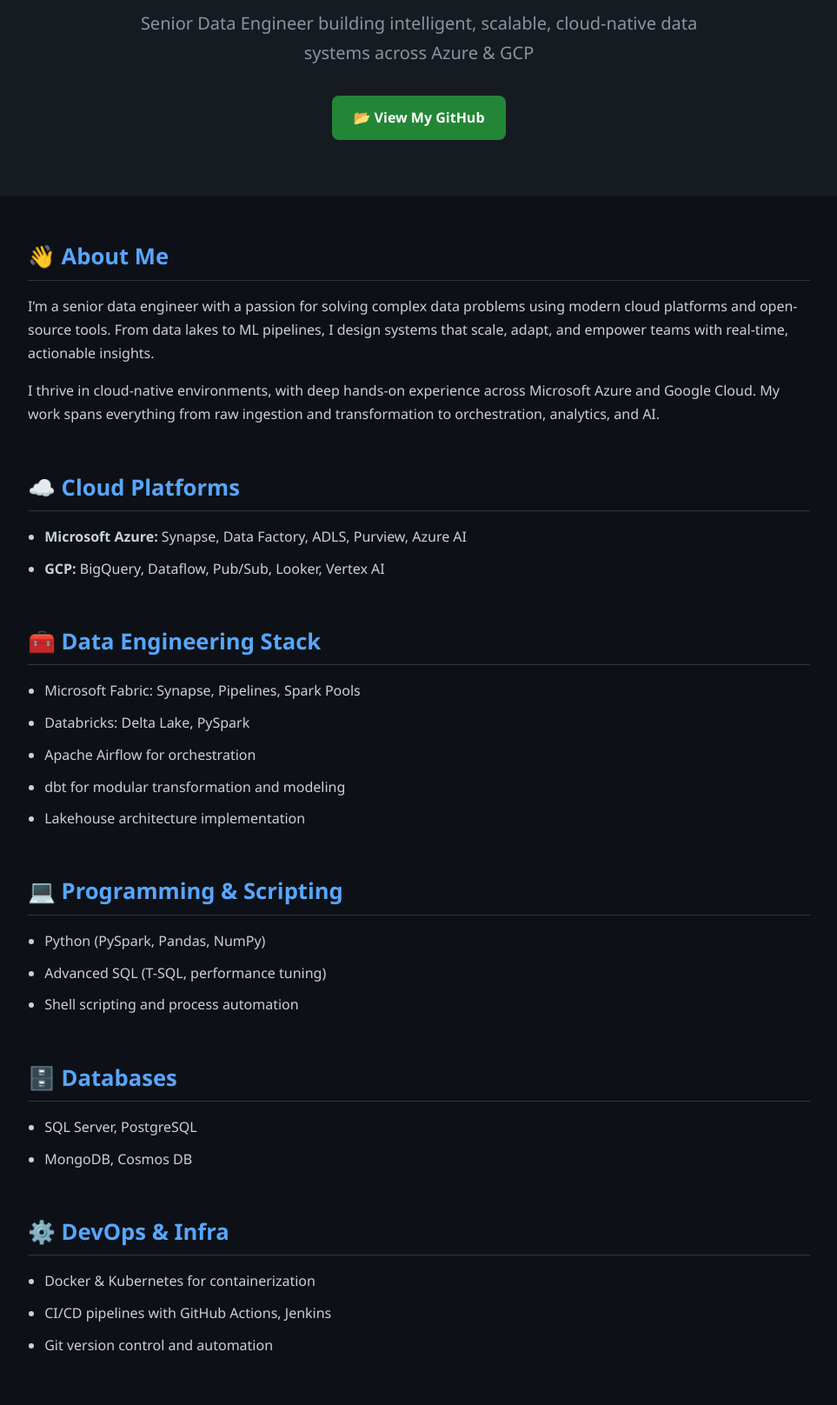
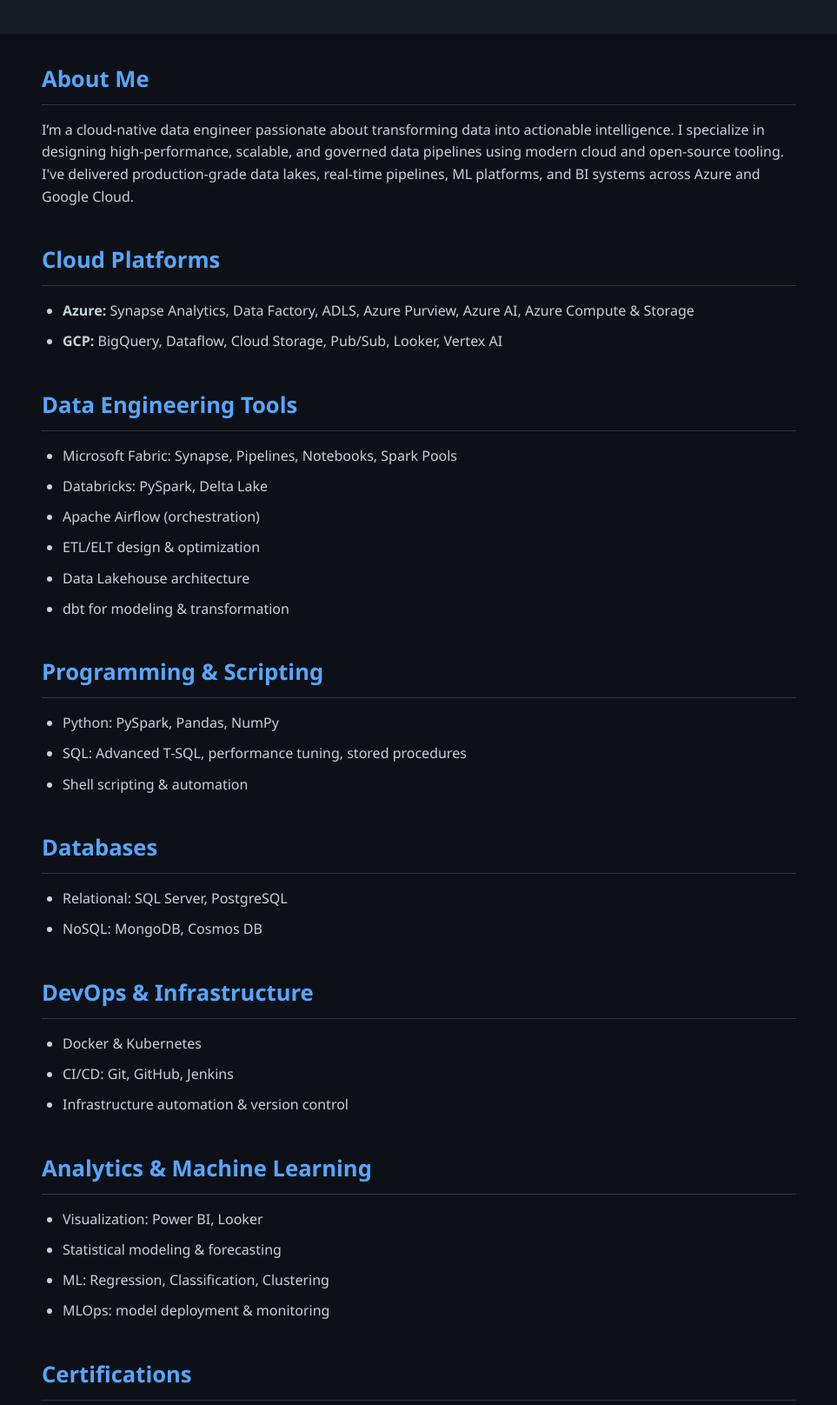
Before and after one commit to allanmoments/allanmoments.github.io, a plain HTML site: page index.html in a window 1280 px wide. Shown: the part 165-1781 px from the top of the page at 87% size, without its empty margins (158-1121 px from the left). Drawn offline with Linux system fonts and the light colour scheme.

Commit message:
🚀 Revamp portfolio landing page with new design and content

```diff
--- a/index.html
+++ b/index.html
@@ -2,179 +2,195 @@
 <html lang="en">
 <head>
   <meta charset="UTF-8" />
-  <meta name="viewport" content="width=device-width, initial-scale=1.0"/>
+  <meta name="viewport" content="width=device-width, initial-scale=1.0" />
   <title>Allan | Senior Data Engineer</title>
   <style>
+    :root {
+      --bg-color: #0d1117;
+      --text-color: #c9d1d9;
+      --secondary-text: #8b949e;
+      --accent-color: #58a6ff;
+      --header-bg: #161b22;
+      --border-color: #30363d;
+      --footer-color: #6e7681;
+    }
+
+    * {
+      box-sizing: border-box;
+      margin: 0;
+      padding: 0;
+    }
+
     body {
-      margin: 0;
       font-family: 'Segoe UI', Tahoma, Geneva, Verdana, sans-serif;
-      background-color: #0d1117;
-      color: #c9d1d9;
-      line-height: 1.7;
+      background-color: var(--bg-color);
+      color: var(--text-color);
+      line-height: 1.6;
     }
+
     header {
-      background: #161b22;
-      padding: 4rem 1rem;
+      background: var(--header-bg);
+      padding: 3rem 1rem;
       text-align: center;
     }
+
     header h1 {
-      margin: 0;
-      font-size: 3.5rem;
-      color: #58a6ff;
+      font-size: 2.8rem;
+      margin-bottom: 0.5rem;
     }
+
     header p {
-      font-size: 1.25rem;
-      color: #8b949e;
-      max-width: 700px;
-      margin: 1rem auto 0;
+      font-size: 1.1rem;
+      color: var(--secondary-text);
     }
-    section {
+
+    main {
       max-width: 900px;
-      margin: 3rem auto;
+      margin: 2rem auto;
       padding: 0 1rem;
     }
+
+    section {
+      margin-bottom: 2.5rem;
+    }
+
     h2 {
-      border-bottom: 1px solid #30363d;
-      padding-bottom: 0.3rem;
+      font-size: 1.6rem;
+      border-bottom: 1px solid var(--border-color);
+      padding-bottom: 0.5rem;
       margin-bottom: 1rem;
-      color: #58a6ff;
-      font-size: 1.6rem;
+      color: var(--accent-color);
     }
+
     ul {
-      padding-left: 1.2rem;
+      list-style-type: disc;
+      padding-left: 1.5rem;
     }
+
     li {
       margin-bottom: 0.6rem;
     }
-    strong {
-      color: #c9d1d9;
-    }
+
     a {
-      color: #58a6ff;
+      color: var(--accent-color);
       text-decoration: none;
     }
+
     a:hover {
       text-decoration: underline;
     }
-    .cta {
-      margin-top: 2rem;
-      display: inline-block;
-      padding: 0.75rem 1.5rem;
-      background-color: #238636;
-      color: #fff;
-      border-radius: 8px;
-      text-decoration: none;
-      font-weight: bold;
-    }
-    .cta:hover {
-      background-color: #2ea043;
-    }
-    .subtext {
-      color: #8b949e;
-      font-size: 0.95rem;
-    }
+
     footer {
       text-align: center;
       padding: 2rem;
       font-size: 0.85rem;
-      color: #6e7681;
+      color: var(--footer-color);
+    }
+
+    @media (max-width: 600px) {
+      header h1 {
+        font-size: 2.2rem;
+      }
+      header p {
+        font-size: 1rem;
+      }
     }
   </style>
 </head>
 <body>
   <header>
     <h1>Allan</h1>
-    <p>Senior Data Engineer building intelligent, scalable, cloud-native data systems across Azure & GCP</p>
-    <a href="https://github.com/allanmoments" target="_blank" class="cta">📂 View My GitHub</a>
+    <p>Senior Data Engineer | Azure & GCP | Building Intelligent, Scalable Data Systems</p>
   </header>
 
-  <section>
-    <h2>👋 About Me</h2>
+  <main>
+    <section id="about">
+      <h2>About Me</h2>
       <p>
-      I’m a senior data engineer with a passion for solving complex data problems using modern cloud platforms and open-source tools. From data lakes to ML pipelines, I design systems that scale, adapt, and empower teams with real-time, actionable insights.
-    </p>
-    <p>
-      I thrive in cloud-native environments, with deep hands-on experience across Microsoft Azure and Google Cloud. My work spans everything from raw ingestion and transformation to orchestration, analytics, and AI.
+        I’m a cloud-native data engineer passionate about transforming data into actionable intelligence. I specialize in designing high-performance, scalable, and governed data pipelines using modern cloud and open-source tooling. I've delivered production-grade data lakes, real-time pipelines, ML platforms, and BI systems across Azure and Google Cloud.
       </p>
     </section>
 
-  <section>
-    <h2>☁️ Cloud Platforms</h2>
+    <section id="cloud">
+      <h2>Cloud Platforms</h2>
       <ul>
-      <li><strong>Microsoft Azure:</strong> Synapse, Data Factory, ADLS, Purview, Azure AI</li>
-      <li><strong>GCP:</strong> BigQuery, Dataflow, Pub/Sub, Looker, Vertex AI</li>
+        <li><strong>Azure:</strong> Synapse Analytics, Data Factory, ADLS, Azure Purview, Azure AI, Azure Compute & Storage</li>
+        <li><strong>GCP:</strong> BigQuery, Dataflow, Cloud Storage, Pub/Sub, Looker, Vertex AI</li>
       </ul>
     </section>
 
-  <section>
-    <h2>🧰 Data Engineering Stack</h2>
+    <section id="tools">
+      <h2>Data Engineering Tools</h2>
       <ul>
-      <li>Microsoft Fabric: Synapse, Pipelines, Spark Pools</li>
-      <li>Databricks: Delta Lake, PySpark</li>
-      <li>Apache Airflow for orchestration</li>
-      <li>dbt for modular transformation and modeling</li>
-      <li>Lakehouse architecture implementation</li>
+        <li>Microsoft Fabric: Synapse, Pipelines, Notebooks, Spark Pools</li>
+        <li>Databricks: PySpark, Delta Lake</li>
+        <li>Apache Airflow (orchestration)</li>
+        <li>ETL/ELT design & optimization</li>
+        <li>Data Lakehouse architecture</li>
+        <li>dbt for modeling & transformation</li>
       </ul>
     </section>
 
-  <section>
-    <h2>💻 Programming & Scripting</h2>
+    <section id="code">
+      <h2>Programming & Scripting</h2>
       <ul>
-      <li>Python (PySpark, Pandas, NumPy)</li>
-      <li>Advanced SQL (T-SQL, performance tuning)</li>
-      <li>Shell scripting and process automation</li>
+        <li>Python: PySpark, Pandas, NumPy</li>
+        <li>SQL: Advanced T-SQL, performance tuning, stored procedures</li>
+        <li>Shell scripting & automation</li>
       </ul>
     </section>
 
-  <section>
-    <h2>🗄️ Databases</h2>
+    <section id="databases">
+      <h2>Databases</h2>
       <ul>
-      <li>SQL Server, PostgreSQL</li>
-      <li>MongoDB, Cosmos DB</li>
+        <li>Relational: SQL Server, PostgreSQL</li>
+        <li>NoSQL: MongoDB, Cosmos DB</li>
       </ul>
     </section>
 
-  <section>
-    <h2>⚙️ DevOps & Infra</h2>
+    <section id="devops">
+      <h2>DevOps & Infrastructure</h2>
       <ul>
-      <li>Docker & Kubernetes for containerization</li>
-      <li>CI/CD pipelines with GitHub Actions, Jenkins</li>
-      <li>Git version control and automation</li>
+        <li>Docker & Kubernetes</li>
+        <li>CI/CD: Git, GitHub, Jenkins</li>
+        <li>Infrastructure automation & version control</li>
       </ul>
     </section>
 
-  <section>
-    <h2>📊 Analytics & ML</h2>
+    <section id="analytics">
+      <h2>Analytics & Machine Learning</h2>
       <ul>
-      <li>Power BI & Looker dashboards</li>
-      <li>Statistical modeling, regression, clustering</li>
-      <li>MLOps pipelines for production ML deployment</li>
+        <li>Visualization: Power BI, Looker</li>
+        <li>Statistical modeling & forecasting</li>
+        <li>ML: Regression, Classification, Clustering</li>
+        <li>MLOps: model deployment & monitoring</li>
       </ul>
     </section>
 
-  <section>
-    <h2>🎓 Certifications</h2>
+    <section id="certifications">
+      <h2>Certifications</h2>
       <ul>
         <li>Microsoft Certified: Fabric Data Engineer Associate</li>
-      <li>Fabric Analytics Engineer Associate</li>
-      <li>Power BI Data Analyst Associate</li>
-      <li>Azure Data & AI Fundamentals</li>
-      <li>CompTIA DataX, Six Sigma Black Belt</li>
+        <li>Microsoft Certified: Fabric Analytics Engineer Associate</li>
+        <li>Microsoft Certified: Power BI Data Analyst Associate</li>
+        <li>Microsoft Certified: Azure Data Fundamentals</li>
+        <li>Microsoft Certified: Azure AI Fundamentals</li>
+        <li>CompTIA DataX</li>
+        <li>Six Sigma Black Belt – International Six Sigma Institute</li>
       </ul>
     </section>
 
-  <section>
-    <h2>📫 Let’s Connect</h2>
+    <section id="contact">
+      <h2>Let's Connect</h2>
       <p>
-      I’m currently open to new roles in data engineering, platform architecture, and ML infra. If you're building something ambitious — let's talk.
+        I’m currently open to senior data engineering and data platform roles. If you're working on a complex data problem or building a modern analytics stack, I’d love to collaborate.<br><br>
+        GitHub: <a href="https://github.com/allanmoments" target="_blank">github.com/allanmoments</a>
       </p>
-    <p>📧 Email: <a href="mailto:allanzablon@gmail.com">allanzablon@gmail.com</a></p>
-    <p>🌐 GitHub: <a href="https://github.com/allanmoments" target="_blank">github.com/allanmoments</a></p>
-    <p class="subtext">Available for contract, remote, and full-time opportunities.</p>
     </section>
+  </main>
 
   <footer>
-    © 2025 Allan. Built with purpose. Deployed with GitHub Pages.
+    © 2025 Allan. Built with care. Powered by GitHub Pages.
   </footer>
 </body>
 </html>
```
Lines whose indentation alone changed are shown as unchanged.
